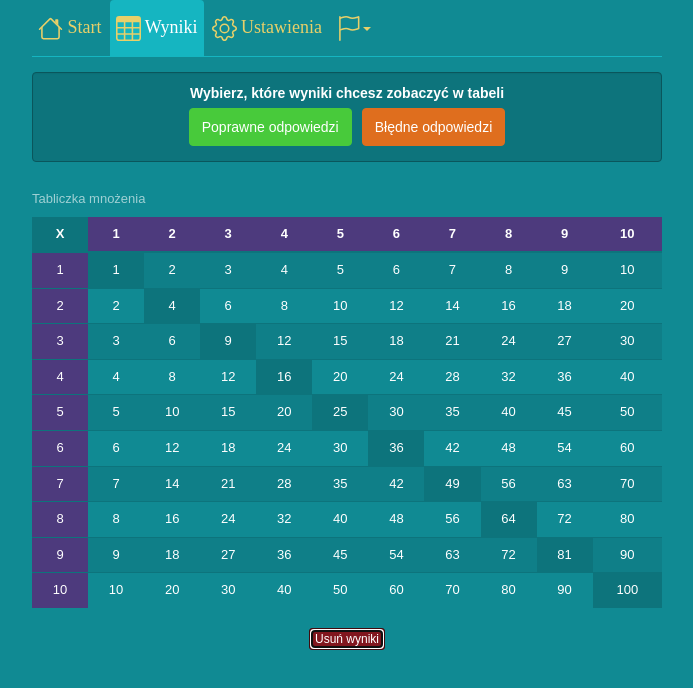
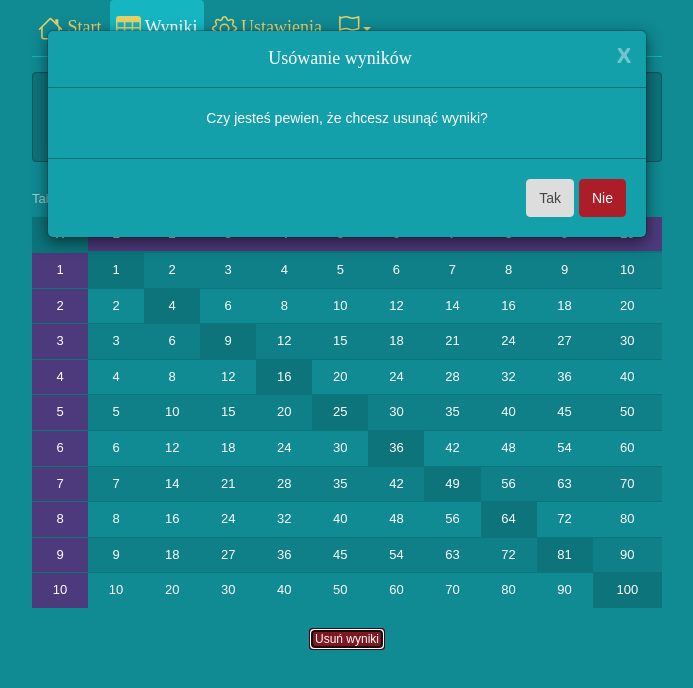
Before and after one commit to aratur/multiplication, a React (Create React App) app: page /results in a window 1280 px wide. Both pictures are taken after a click on the button "Usuń wyniki". Shown: the top 688 px of the page, without its empty margins (293-986 px from the left). Built offline with nearby package versions, Linux system fonts and the light colour scheme; a web font is replaced by a local one.

Commit message:
confirm before removing results

```diff
--- /dev/null
+++ b/src/components/ModalYesOrNo.js
@@ -0,0 +1,70 @@
+import React from 'react';
+import PropTypes from 'prop-types';
+
+const ModalYesOrNo = (props) => {
+  const {
+    handleModalClicked, headerText, bodyText,
+    isModalVisible, yesButtonText, noButtonText,
+  } = props;
+  const modalVisibleStyle = { display: 'block' };
+  const modalNotVisibleStyle = { display: 'none' };
+
+  return (
+    <div
+      id="previewModal"
+      className={isModalVisible ? 'modal in' : 'modal'}
+      style={isModalVisible ? modalVisibleStyle : modalNotVisibleStyle}
+    >
+      <div className="modal-dialog">
+        <div className="modal-content">
+          <div className="modal-header">
+            <button
+              type="button"
+              className="close"
+              onClick={handleModalClicked}
+              data-dismiss="modal"
+              aria-hidden="true"
+              value="close"
+            >
+              X
+            </button>
+            <h4 className="modal-title">{headerText}</h4>
+          </div>
+          <div className="modal-body">
+            <p>{bodyText}</p>
+          </div>
+          <div className="modal-footer">
+            <button
+              type="button"
+              className="btn btn-default"
+              data-dismiss="modal"
+              onClick={handleModalClicked}
+              value="yes"
+            >
+              {yesButtonText}
+            </button>
+            <button
+              type="button"
+              className="btn btn-primary"
+              onClick={handleModalClicked}
+              value="no"
+            >
+              {noButtonText}
+            </button>
+          </div>
+        </div>
+      </div>
+    </div>
+  );
+};
+
+ModalYesOrNo.propTypes = {
+  handleModalClicked: PropTypes.func.isRequired,
+  bodyText: PropTypes.string.isRequired,
+  headerText: PropTypes.string.isRequired,
+  yesButtonText: PropTypes.string.isRequired,
+  noButtonText: PropTypes.string.isRequired,
+  isModalVisible: PropTypes.bool.isRequired,
+};
+
+export default ModalYesOrNo;
--- a/src/components/ResultsTable.js
+++ b/src/components/ResultsTable.js
@@ -7,6 +7,7 @@ import {
 import { i18n, getTranslations } from '../redux-store/i18nSlice';
 import TableCell from './TableCell';
 import './ResultsTable.css';
+import ModalYesOrNo from './ModalYesOrNo';
 
 const ResultsTable = () => {
   const size = useSelector(getResultsSize);
@@ -15,6 +16,7 @@ const ResultsTable = () => {
   const dispatch = useDispatch();
   const [showCorrect, setShowCorrect] = useState(true);
   const [showIncorrect, setShowIncorrect] = useState(false);
+  const [isModalVisible, setIsModalVisible] = useState(false);
 
   const styleButtons = { margin: '5px' };
   const styleWell = { padding: '10px' };
@@ -52,6 +54,17 @@ const ResultsTable = () => {
           ))}
       </tr>
     )), [getClassName, size]);
+
+  const handleModalClicked = (event) => {
+    if (event.target.value === 'yes') {
+      dispatch(resetResults());
+    }
+    setIsModalVisible(false);
+  };
+
+  const handleRemoveResults = () => {
+    setIsModalVisible(true);
+  };
 
   return (
     <>
@@ -99,12 +112,18 @@ const ResultsTable = () => {
       <button
         type="button"
         className="btn btn-primary btn-xs"
-        onClick={() => {
-          dispatch(resetResults());
-        }}
+        onClick={handleRemoveResults}
       >
         {i18n(translations, 'results.buttonRemoveHistory')}
       </button>
+      <ModalYesOrNo
+        handleModalClicked={handleModalClicked}
+        bodyText={i18n(translations, 'results.removeHistory.bodyText')}
+        headerText={i18n(translations, 'results.removeHistory.headerText')}
+        yesButtonText={i18n(translations, 'results.removeHistory.yesButtonText')}
+        noButtonText={i18n(translations, 'results.removeHistory.noButtonText')}
+        isModalVisible={isModalVisible}
+      />
     </>
   );
 };
--- a/src/redux-store/translations/en.json
+++ b/src/redux-store/translations/en.json
@@ -20,6 +20,12 @@
     "tableCaption": "Multiplication table",
     "buttonCorrect": "Correct answers",
     "buttonIncorrect": "Incorrect answers",
-    "buttonRemoveHistory": "Remove results"
+    "buttonRemoveHistory": "Remove results",
+    "removeHistory": {
+      "bodyText": "Do you want to remove all results?",
+      "headerText": "Removing results",
+      "yesButtonText": "Yes",
+      "noButtonText": "No"
+    }
   }
 }
--- a/src/redux-store/translations/pl.json
+++ b/src/redux-store/translations/pl.json
@@ -20,6 +20,12 @@
     "tableCaption": "Tabliczka mnożenia",
     "buttonCorrect": "Poprawne odpowiedzi",
     "buttonIncorrect": "Błędne odpowiedzi",
-    "buttonRemoveHistory": "Usuń wyniki"
+    "buttonRemoveHistory": "Usuń wyniki",
+    "removeHistory": {
+      "bodyText": "Czy jesteś pewien, że chcesz usunąć wyniki?",
+      "headerText": "Usówanie wyników",
+      "yesButtonText": "Tak",
+      "noButtonText": "Nie"
+    }
   }
 }
```
Also changed, not shown: 1 other file (tests, documents, lock files or other folders).
